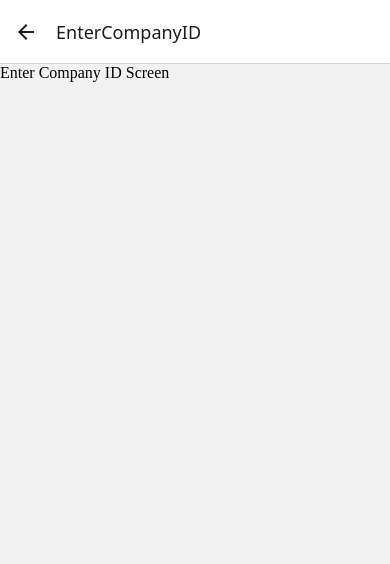
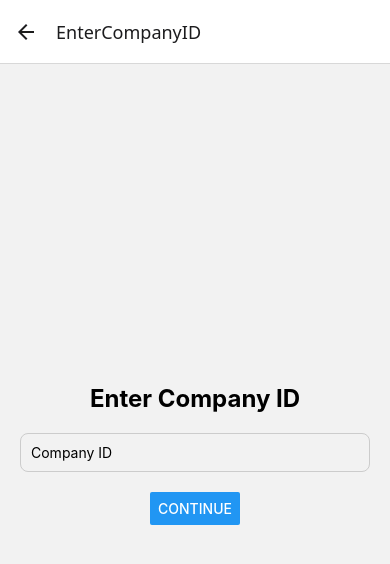
Before and after one commit to hadyawayda/react-native-exercise, a React Native app: screen /EnterCompanyID in a window 390 px wide. Both pictures are taken after a click on the button "GET STARTED". Shown: the top 564 px of the page. Built offline with nearby package versions, Linux system fonts and the light colour scheme.

Commit message:
Created the Enter Company ID Screen

```diff
--- a/src/screens/EnterCompanyIDScreen.tsx
+++ b/src/screens/EnterCompanyIDScreen.tsx
@@ -1,5 +1,59 @@
-function EnterCompanyIDScreen(): JSX.Element {
-  return <>Enter Company ID Screen</>;
-}
+import React, {useState} from 'react';
+import {View, Text, TextInput, Button, StyleSheet} from 'react-native';
+import {StackNavigationProp} from '@react-navigation/stack';
+import {OnboardingStackParamList} from '../types/navigation';
+
+type EnterCompanyIDScreenProps = {
+  navigation: StackNavigationProp<OnboardingStackParamList, 'EnterCompanyID'>;
+};
+
+const EnterCompanyIDScreen: React.FC<EnterCompanyIDScreenProps> = ({
+  navigation,
+}) => {
+  const [companyID, setCompanyID] = useState('');
+
+  const handleContinue = () => {
+    if (companyID.trim() !== '') {
+      navigation.navigate('PickVoice');
+    } else {
+      alert('Please enter a valid Company ID.');
+    }
+  };
+
+  return (
+    <View style={styles.container}>
+      <Text style={styles.title}>Enter Company ID</Text>
+      <TextInput
+        style={styles.input}
+        placeholder="Company ID"
+        value={companyID}
+        onChangeText={setCompanyID}
+      />
+      <Button title="Continue" onPress={handleContinue} />
+    </View>
+  );
+};
+
+const styles = StyleSheet.create({
+  container: {
+    flex: 1,
+    justifyContent: 'center',
+    alignItems: 'center',
+    padding: 20,
+  },
+  title: {
+    fontSize: 24,
+    fontWeight: 'bold',
+    marginBottom: 20,
+  },
+  input: {
+    borderWidth: 1,
+    borderColor: '#ccc',
+    borderRadius: 8,
+    width: '100%',
+    padding: 10,
+    marginBottom: 20,
+  },
+});
 
 export default EnterCompanyIDScreen;
```
